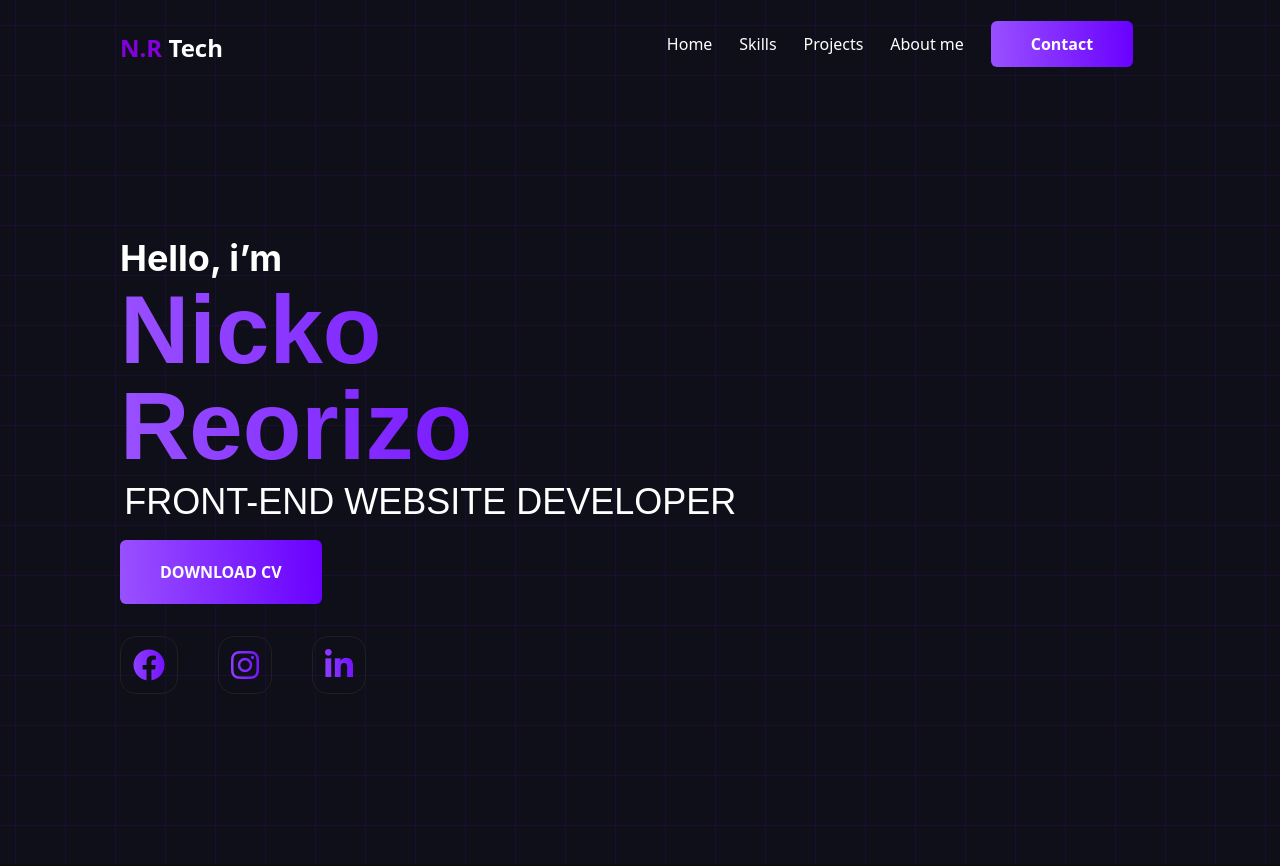
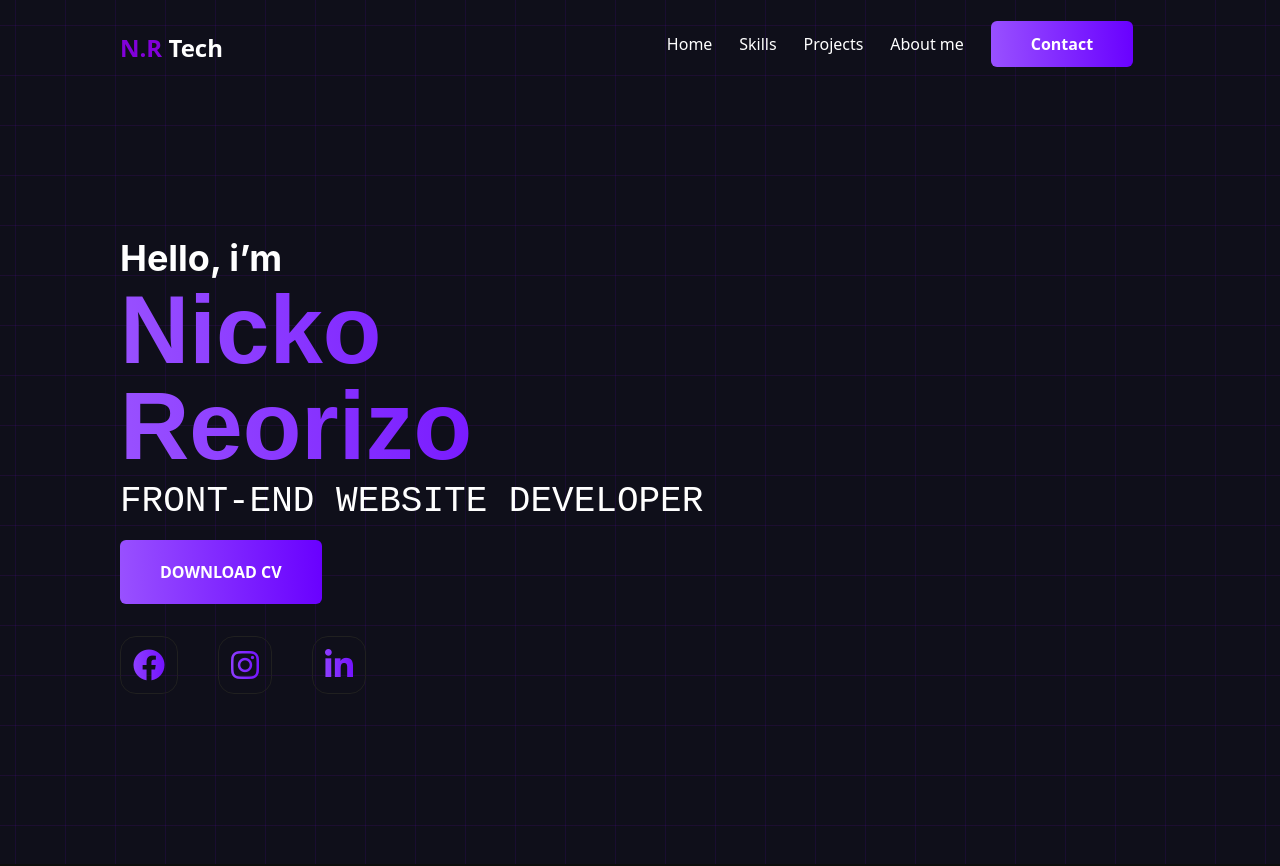
Before and after one commit to Nicko-Reorizo/portfolio-website, a React (Vite) app: page / in a window 1280 px wide. Shown: the top 866 px of the page. Built offline with nearby package versions, Linux system fonts and the light colour scheme.

Commit message:
'new-font'

```diff
--- a/src/Hero.jsx
+++ b/src/Hero.jsx
@@ -13,7 +13,7 @@ function Hero(props) {
 
         <p className='inter-bold'>Hello, i’m</p>
         <p className='montserrat-bold text-gradient'>Nicko Reorizo</p>
-        <p className='montserrat-thin '>FRONT-END WEBSITE DEVELOPER</p>
+        <p className='fira-code-regular'>FRONT-END WEBSITE DEVELOPER</p>
         <p></p>
         <button className="cv-button background-color">DOWNLOAD CV</button>
         <p></p>
--- a/src/css/Hero.css
+++ b/src/css/Hero.css
@@ -31,7 +31,7 @@
     animation-delay: .3s;
 }
 .hero-info p:nth-child(3){
-  @apply overflow-hidden whitespace-nowrap inline-block text-white lg:text-4xl md:text-3xl text-xl mt-1 mb-1 text-center;
+  @apply overflow-hidden whitespace-nowrap inline-block text-white lg:text-4xl md:text-3xl text-xl mt-1 mb-1 lg:text-left text-center;
     width: 0;
     animation: typing 3s steps(28) forwards, blink .5s step-end infinite alternate;
     animation-delay: .8s,.8s;
--- a/src/css/animations.css
+++ b/src/css/animations.css
@@ -2,7 +2,7 @@
 
 @keyframes typing {
     from { width: 0;}
-    to { width: 31ch }
+    to { width: 27ch }
   }
 
   @keyframes blink {
--- a/src/css/fonts.css
+++ b/src/css/fonts.css
@@ -38,6 +38,6 @@ font-family: "Montserrat", sans-serif;
 .fira-code-regular {
   font-family: "Fira Code", monospace;
   font-optical-sizing: auto;
-  font-weight: 400;
+  font-weight: 500;
   font-style: normal;
 }
```
